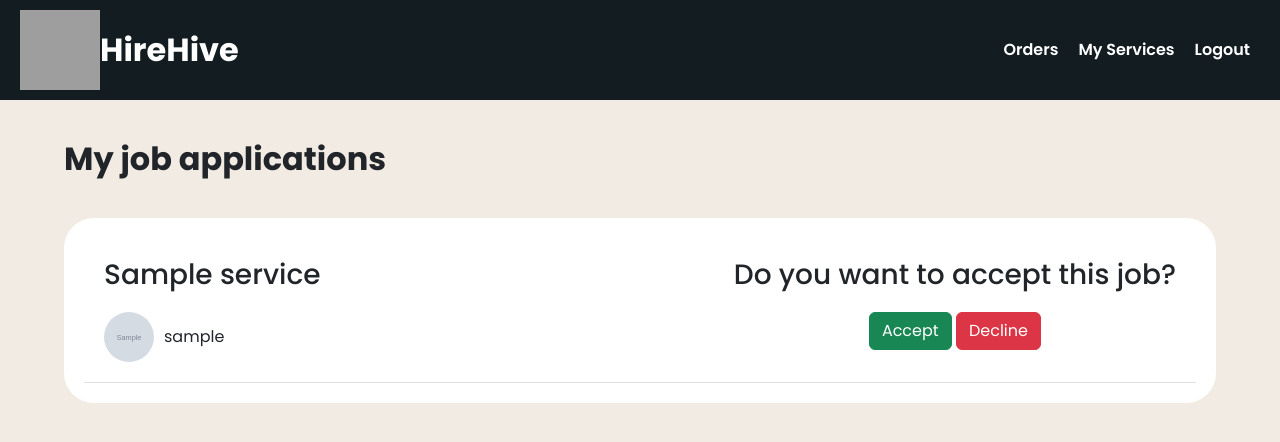
After one commit to svillav4/HireHive, a Django app: page /payment/job_application/1/ in a window 1280 px wide. The commit adds this page. Shown: the top 442 px of the page. Run offline with Django 5.2, Linux system fonts and the light colour scheme; a user stored in the database is signed in; tables that the repository leaves empty hold one stand-in row (values such as "Sample post"); grey boxes marked "Sample" are stand-in pictures; grey boxes are pictures that could not be loaded.

Commit message:
Created two sections where the freelancer and client can see the orders status

```diff
--- a/hirehive_project/templates/base.html
+++ b/hirehive_project/templates/base.html
@@ -26,6 +26,8 @@
                         <li><a href="#">Orders</a></li>
                         {% if user.is_freelancer %}
                             <li><a href="{% url 'my_services' %}">My Services</a></li>
+                        {% else %}
+                            <li><a href="{% url 'my_hires' %}">My Hires</a></li>
                         {% endif %}
                         <li><a href="{% url 'logout' %}">Logout</a></li>
                     {% else %}
--- /dev/null
+++ b/payments/static/styles/job_application.css
@@ -0,0 +1,79 @@
+#job_application_title{
+    width: 90%;
+    margin: 40px auto;
+    font-weight: 700;
+}
+
+.container_jobApplications{
+    width: 90%;
+    margin: 0 auto;
+    background-color: white;
+    display: flex;
+    flex-direction: column;
+    align-items: center;
+    padding: 20px;
+    border-radius: 30px;
+}
+
+.job_application{
+    width: 100%;
+    display: flex;
+    flex-direction: row;
+    justify-content: space-between;
+    padding: 20px;
+    border-bottom: 1px solid #e0e0e0;
+}
+
+.left_job_application{
+    display: flex;
+    flex-direction: column;
+}
+
+.job_application h3{
+    margin-bottom: 20px;
+}
+
+.client_profile{
+    display: flex;
+    flex-direction: row;
+    align-items: center;
+}
+
+.client_profile img{
+    width: 50px;
+    height: 50px;
+    border-radius: 50%;
+    margin-right: 10px;
+}
+
+.client_profile p{
+    margin: 0%;
+}
+
+.right_job_application{
+    display: flex;
+    flex-direction: column;
+    align-items: center;
+}
+
+.status_job_application{
+    padding: 10px;
+    border-radius: 10px;
+    margin: auto;
+    font-weight: 600;
+}
+
+.text_completed{
+    color: green;
+    background-color: rgba(0, 128, 0, 0.281);
+}
+
+.text_cancelled{
+    color: rgb(179, 3, 3);
+    background-color: rgba(255, 0, 0, 0.384);
+}
+
+.text_in_progress{
+    color: #1E40AF;
+    background-color: #BFDBFE;
+}
--- /dev/null
+++ b/payments/templates/job_application.html
@@ -0,0 +1,40 @@
+{% extends 'base.html' %}
+{% load static %}
+
+{% block styles %}
+<link rel="stylesheet" href="{% static 'styles/job_application.css' %}">
+{% endblock styles %}
+
+{% block content %}
+
+    <h2 id="job_application_title">My job applications</h2>
+    <div class="container_jobApplications">
+        {% for jobApplication in jobApplications %}
+            <div class="job_application">
+                <div class="left_job_application">
+                    <h3> {{ jobApplication.service.title }} </h3>
+                    <div class="client_profile">
+                        {% if jobApplication.client.user.image.name == 'default-avatar.jpg' %}
+                            <img src="{% static 'images/default-avatar.jpg' %}" alt="Profile Picture">
+                        {% else %}
+                            <img src="{{ jobApplication.client.user.image.url }}" alt="Profile Picture">
+                        {% endif %}
+                        <p>{{ jobApplication.client.user.username}}</p>
+                    </div>
+                </div>
+                <div class="right_job_application">
+                    {% if jobApplication.status == 'Pending Approval' %}
+                        <h3>Do you want to accept this job?</h3>
+                        <div class="job_application_buttons">
+                            <button class="btn btn-success">Accept</button>
+                            <button class="btn btn-danger">Decline</button>
+                        </div>
+                    {% else %}
+                        <p class="{{jobApplication.status_color}} status_job_application" >{{jobApplication.status}}</p>
+                    {% endif %}
+                </div>
+            </div>
+        {% endfor %}
+    </div>
+
+{% endblock content %}
--- a/payments/urls.py
+++ b/payments/urls.py
@@ -1,4 +1,7 @@
 from django.urls import path
+from .views import JobApplicationView, MyHiresView
 
 urlpatterns = [
+    path('job_application/<int:service_id>/', JobApplicationView.as_view(), name='job_application'),
+    path('my_hires/', MyHiresView.as_view(), name='my_hires'),
 ]
--- a/payments/views.py
+++ b/payments/views.py
@@ -1,3 +1,42 @@
-from django.shortcuts import render
+from django.shortcuts import render, redirect, get_object_or_404
+from django.views.generic import View, TemplateView
+from django.contrib.auth.mixins import LoginRequiredMixin
+from .models import Order
 
 # Create your views here.
+
+STATUS_COLORS = {
+    'Completed': 'text_completed',
+    'Cancelled': 'text_cancelled',
+    'Pending Approval': 'text_pending_approval',
+    'In Progress': 'text_in_progress',
+}
+
+class JobApplicationView(LoginRequiredMixin, View):
+    template_name = 'job_application.html'
+
+    def dispatch(self, request, *args, **kwargs):
+        if not hasattr(request.user, 'freelancer'):
+            return redirect('home')
+        return super().dispatch(request, *args, **kwargs)
+
+    def get(self, request, service_id):
+        jobApplications = Order.objects.filter(service_id = service_id).order_by('-creation_date')
+        for jobApplication in jobApplications:
+            jobApplication.status_color = STATUS_COLORS.get(jobApplication.status, '')
+        return render(request, self.template_name, {'jobApplications': jobApplications})
+
+
+class MyHiresView(LoginRequiredMixin, View):
+    template_name = 'my_hires.html'
+
+    def dispatch(self, request, *args, **kwargs):
+        if not hasattr(request.user, 'client'):
+            return redirect('home')
+        return super().dispatch(request, *args, **kwargs)
+
+    def get(self, request):
+        orders = Order.objects.filter(client__user=request.user.id).order_by('-creation_date')
+        for order in orders:
+            order.status_color = STATUS_COLORS.get(order.status, '')
+        return render(request, self.template_name, {'orders': orders})
--- a/services/templates/services/service_view.html
+++ b/services/templates/services/service_view.html
@@ -46,7 +46,7 @@
             <div class="service_actions">
                 <a href="#" class="edit">Editar</a>
                 <a href="#" class="delete">Eliminar</a>
-                <a href="#" class="orders">See Orders</a>
+                <a href="{% url 'job_application' service.id %}" class="orders">See Orders</a>
             </div>
             {% endif %}
         </div>
```
Also changed, not shown: payments/static/styles/my_hires.css (added, +84 -0 lines), payments/templates/my_hires.html (added, +32 -0 lines), media/images/Django-project-image.jpeg (added), media/images/Screenshot_2025-02-17_213254.png (added).
